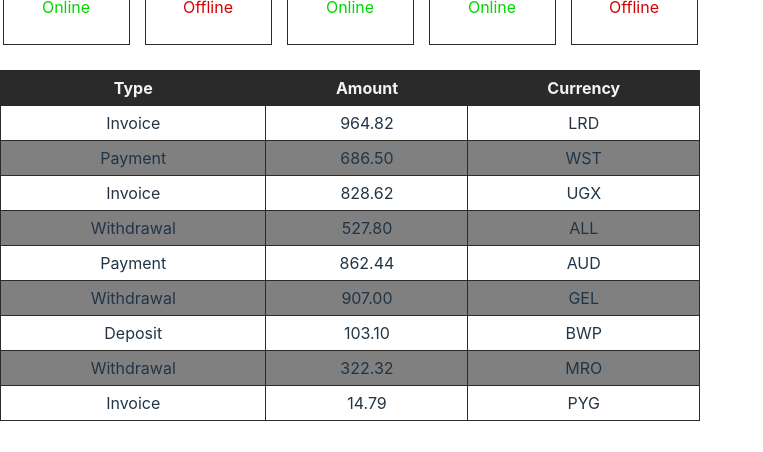
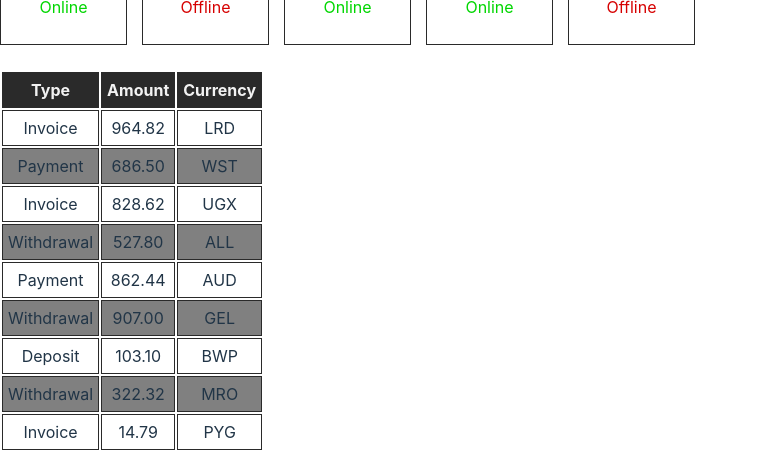
Before and after one commit to rojhatbalta/goit-react-hw-01, a React (Vite) app: page / in a window 1280 px wide. Shown: the part 581-1033 px from the top of the page, without its empty margins (0-763 px from the left). Built offline with nearby package versions, Linux system fonts and the light colour scheme.

Commit message:
table css added

```diff
--- a/src/components/TransactionHistory/TransactionHistory.module.css
+++ b/src/components/TransactionHistory/TransactionHistory.module.css
@@ -1,4 +1,4 @@
-table {
+.table {
   width: 700px;
   border-collapse: collapse;
   margin: auto;
```
